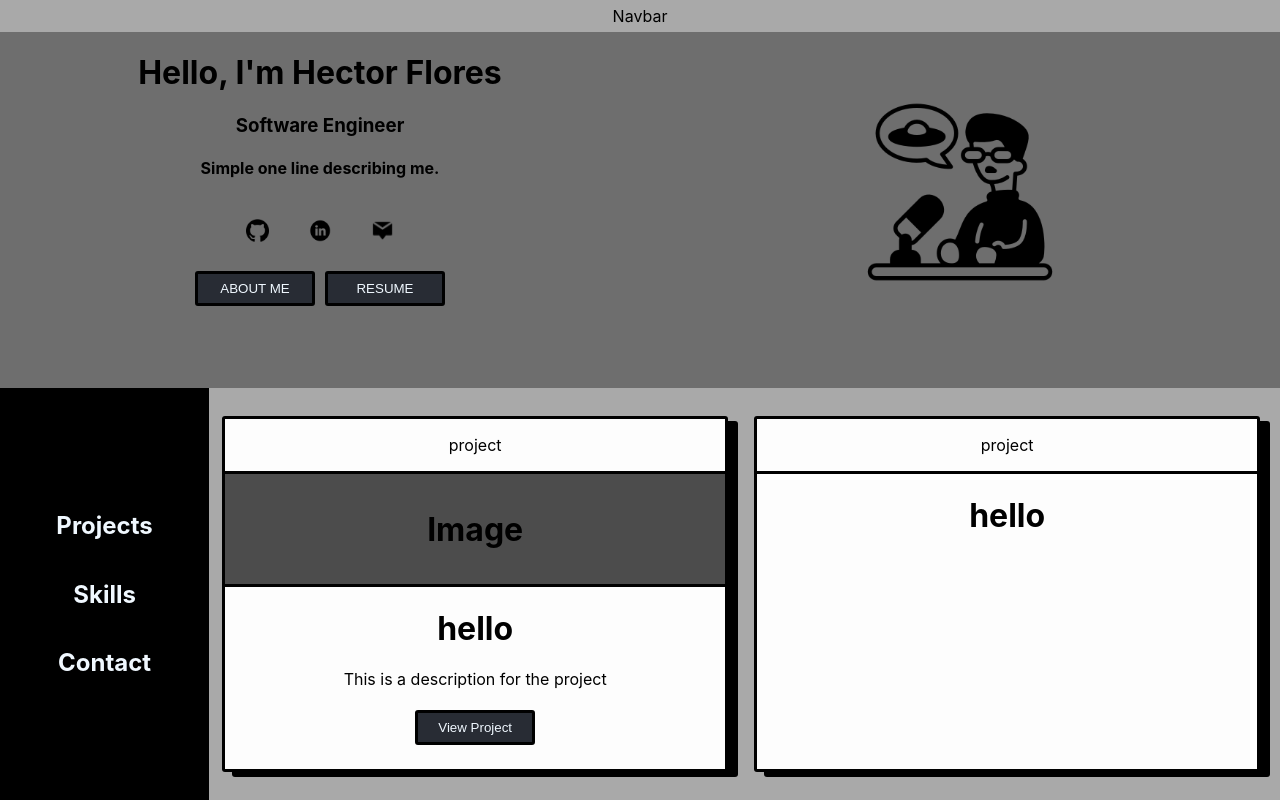
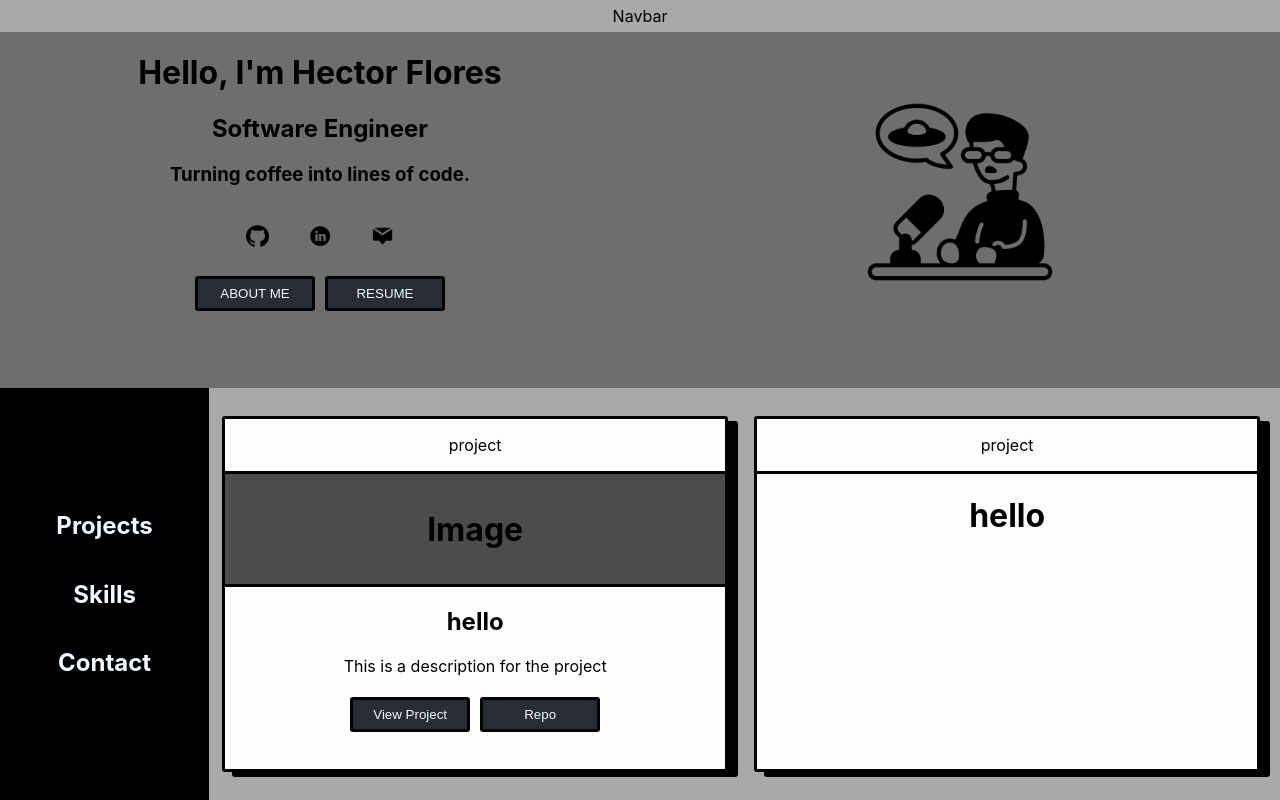
Before and after one commit to hekmaflo/my-portfolio, a React (Create React App) app in the folder my-portfolio/: page / in a window 1280 px wide. Built offline with nearby package versions, Linux system fonts and the light colour scheme.

Commit message:
added projects to new component

```diff
--- a/my-portfolio/src/App.css
+++ b/my-portfolio/src/App.css
@@ -131,6 +131,15 @@
   border-width: 3px;
 }
 
+.nav-button {
+  transition: 0.3s;
+}
+
+.nav-button:hover {
+  color: springgreen;
+  transform: translate(0, -5px);
+}
+
 .info-container-img {
   display: flex;
   align-items: center;
--- a/my-portfolio/src/components/AboutMe.jsx
+++ b/my-portfolio/src/components/AboutMe.jsx
@@ -8,8 +8,8 @@ const AboutMe = () => {
     <div className="About-me-container">
       <div className="contain">
         <h1>Hello, I'm Hector Flores</h1>
-        <h3>Software Engineer</h3>
-        <h4>Simple one line describing me.</h4>
+        <h2>Software Engineer</h2>
+        <h3>Turning coffee into lines of code.</h3>
         <img className="logo" src={github} alt="logo" />
         <img className="logo" src={linkdin} alt="logo" />
         <img className="logo" src={mail} alt="logo" />
--- a/my-portfolio/src/components/More.jsx
+++ b/my-portfolio/src/components/More.jsx
@@ -1,44 +1,15 @@
 import React from "react";
+import Projects from "./Projects";
 
 const More = () => {
   return (
     <div className="More-more">
       <div className="navigation-container">
-        <h2>Projects</h2>
-        <h2>Skills</h2>
-        <h2>Contact</h2>
+        <h2 className="nav-button">Projects</h2>
+        <h2 className="nav-button">Skills</h2>
+        <h2 className="nav-button">Contact</h2>
       </div>
-      <div className="More">
-        <div className="info-container">
-          <div className="info-nav">
-            <p>project</p>
-          </div>
-          <div className="info-container-img">
-            <h1>Image</h1>
-          </div>
-          <h1>hello</h1>
-          <p>This is a description for the project</p>
-          <button className="button">View Project</button>
-        </div>
-        <div className="info-container">
-          <div className="info-nav">
-            <p>project</p>
-          </div>
-          <h1>hello</h1>
-        </div>
-        <div className="info-container">
-          <div className="info-nav">
-            <p>project</p>
-          </div>
-          <h1>hello</h1>
-        </div>
-        <div className="info-container">
-          <div className="info-nav">
-            <p>project</p>
-          </div>
-          <h1>hello</h1>
-        </div>
-      </div>
+      <Projects />
     </div>
   );
 };
--- /dev/null
+++ b/my-portfolio/src/components/Projects.jsx
@@ -0,0 +1,40 @@
+import React from "react";
+
+const Projects = () => {
+  return (
+    <div className="More">
+      <div className="info-container">
+        <div className="info-nav">
+          <p>project</p>
+        </div>
+        <div className="info-container-img">
+          <h1>Image</h1>
+        </div>
+        <h2>hello</h2>
+        <p>This is a description for the project</p>
+        <button className="button">View Project</button>
+        <button className="button">Repo</button>
+      </div>
+      <div className="info-container">
+        <div className="info-nav">
+          <p>project</p>
+        </div>
+        <h1>hello</h1>
+      </div>
+      <div className="info-container">
+        <div className="info-nav">
+          <p>project</p>
+        </div>
+        <h1>hello</h1>
+      </div>
+      <div className="info-container">
+        <div className="info-nav">
+          <p>project</p>
+        </div>
+        <h1>hello</h1>
+      </div>
+    </div>
+  );
+};
+
+export default Projects;
```
